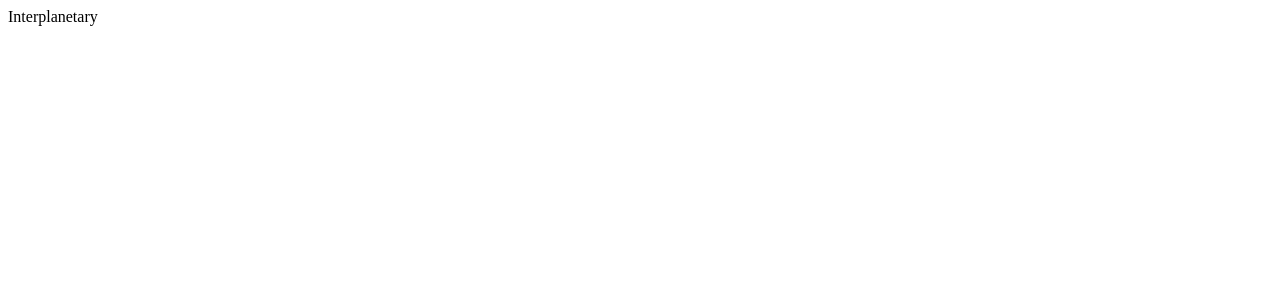
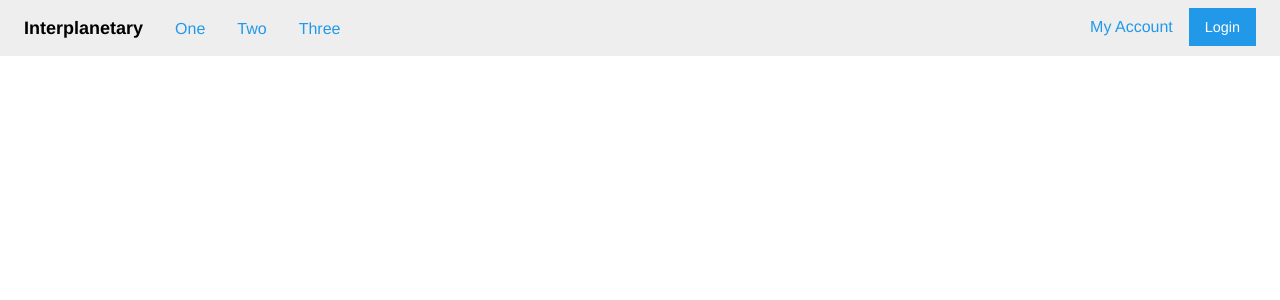
Before and after one commit to Shavrin/websites, a React (Create React App) app: page / in a window 1280 px wide. Shown: the top 300 px of the page. Built offline with nearby package versions, Linux system fonts and the light colour scheme.

Commit message:
navbar looks almost good

```diff
--- a/src/components/app.jsx
+++ b/src/components/app.jsx
@@ -1,10 +1,6 @@
 import React from 'react';
-import Title from './title';
+import Navbar from './navbar';
 
-const App = () => (
-  <div>
-    <Title name="Interplanetary" />
-  </div>
-);
+const App = () => <Navbar />;
 
 export default App;
--- a/src/components/button.jsx
+++ b/src/components/button.jsx
@@ -1,5 +1,7 @@
 import React, { Component } from 'react';
-import styles from '../styles/button.css';
+import PropTypes from 'prop-types';
+import '../styles/button.css';
+import '../styles/styles.css';
 
 class Button extends Component {
   constructor(props) {
@@ -10,8 +12,20 @@ class Button extends Component {
   render() {
     const { name, transparent } = this.props;
 
-    return <div className="button">{name}</div>;
+    return transparent ? (
+      <div className="button transparent">{name}</div>
+    ) : (
+      <div className="button">{name}</div>
+    );
   }
 }
 
+Button.propTypes = {
+  name: PropTypes.string.isRequired,
+  transparent: PropTypes.bool,
+};
+
+Button.defaultProps = {
+  transparent: false,
+};
 export default Button;
--- /dev/null
+++ b/src/components/navbar.jsx
@@ -0,0 +1,30 @@
+import React, { Component } from 'react';
+import Title from './title';
+import Button from './button';
+import '../styles/navbar.css';
+
+class Navbar extends Component {
+  constructor(props) {
+    super(props);
+    this.state = {};
+  }
+
+  render() {
+    return (
+      <div className="navbar">
+        <div className="navbar-left">
+          <Title name="Interplanetary" />
+          <Button name="One" transparent />
+          <Button name="Two" transparent />
+          <Button name="Three" transparent />
+        </div>
+        <div className="navbar-right">
+          <Button name="My Account" transparent />
+          <Button name="Login" />
+        </div>
+      </div>
+    );
+  }
+}
+
+export default Navbar;
--- a/src/components/title.jsx
+++ b/src/components/title.jsx
@@ -1,5 +1,6 @@
 import React from 'react';
 import PropTypes from 'prop-types';
+import '../styles/title.css';
 
 function Title(props) {
   const { name } = props;
--- a/src/styles/button.css
+++ b/src/styles/button.css
@@ -1,20 +1,30 @@
 .button {
-  display: inline-block;
-  padding: 10px;
+  display: block;
+  padding: 0.7rem 1rem;
+  line-height: 1;
   text-align: center;
   background-color: #2199e8;
-  color: white;
-  transition: background 0.3s ease-in-out;
-  min-width: 50px;
-  min-height: 10px;
+  color: #fff;
+  transition: background 0.25s ease-out;
+  min-width: 0.5rem;
+  min-height: 0.5rem;
+  font-size: 0.9rem;
+  cursor: pointer;
+  margin: 0 1rem 1rem 0;
+}
+
+.button:hover {
+  background: #1583cc;
 }
 
 .button.transparent {
   background-color: transparent;
   color: #2199e8;
+  transition: background 0s, color 0.25s ease-out;
+  font-size: 1rem;
 }
 
-.button:hover {
-  background: #1583cc;
-  cursor: pointer;
+.button.transparent:hover {
+  background-color: transparent;
+  color: #1583cc;
 }
--- /dev/null
+++ b/src/styles/navbar.css
@@ -0,0 +1,26 @@
+.navbar {
+  background-color: #eee;
+  padding: 0.5rem;
+}
+
+.navbar-left {
+  float: left;
+}
+
+.navbar-right {
+  float: right;
+  margin-right: 1rem;
+}
+
+.navbar-left > div {
+  display: table-cell;
+}
+.navbar-right > div {
+  display: table-cell;
+}
+
+.navbar:after {
+  content: " ";
+  display: block;
+  clear: both;
+}
--- a/src/styles/styles.css
+++ b/src/styles/styles.css
@@ -1,4 +1,6 @@
 body {
-  font-family: "Helvetica Neue, Helvetica, Roboto, Arial, sans-serif";
-  font-size: 0.9rem;
+  font-family: "Helvetica Neue", Helvetica, Roboto, Arial, sans-serif;
+  font-size: 18px;
+  margin: 0;
+  padding: 0;
 }
--- a/src/styles/title.css
+++ b/src/styles/title.css
@@ -1,3 +1,5 @@
 .title {
-  font-weight: bold;
+  font-weight: 700;
+  padding: 0.7rem 1rem;
+  line-height: 1;
 }
```
Also changed, not shown: src/components/transparentButton.jsx (deleted, +0 -17 lines), stories/index.jsx (+4 -3 lines), 1 other file (tests, documents, lock files or other folders).
